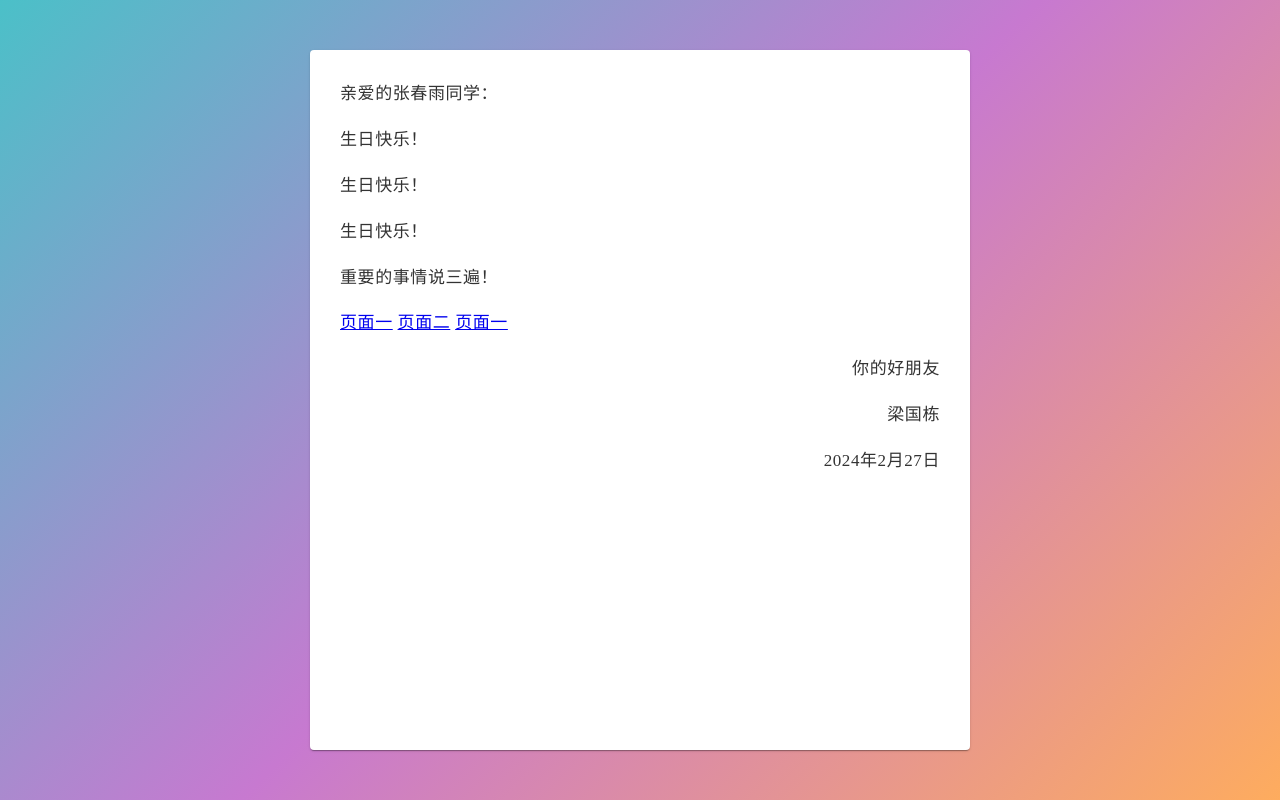
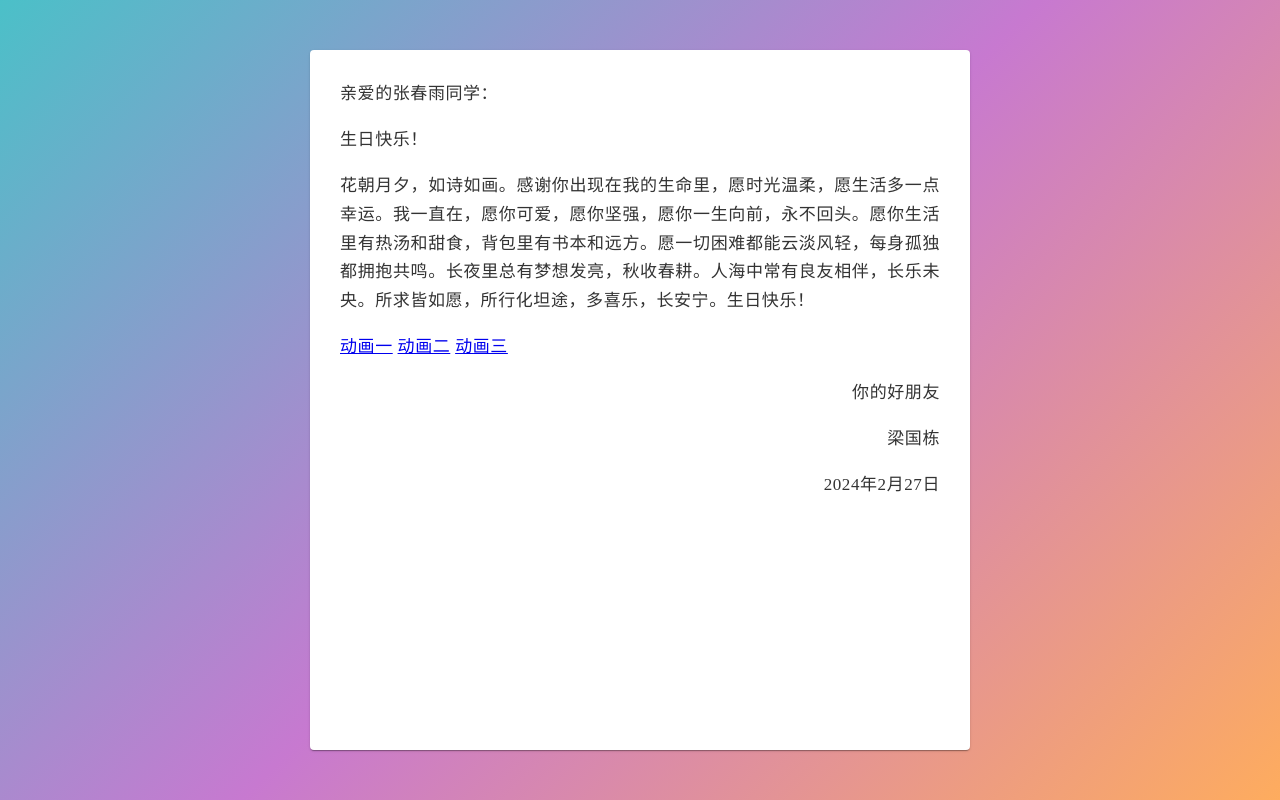
Before and after one commit to hellohehai/chunyu, a plain HTML site: page index.html in a window 1280 px wide. Drawn offline with Linux system fonts and the light colour scheme.

Commit message:
Update index.html

```diff
--- a/index.html
+++ b/index.html
@@ -47,15 +47,14 @@
     <div class="box">
       <div>亲爱的张春雨同学：</div>
       <p>生日快乐！</p>
-      <p>生日快乐！</p>
-      <p>生日快乐！</p>
-      <p>重要的事情说三遍！</p>
+      <p>花朝月夕，如诗如画。感谢你出现在我的生命里，愿时光温柔，愿生活多一点幸运。我一直在，愿你可爱，愿你坚强，愿你一生向前，永不回头。愿你生活里有热汤和甜食，背包里有书本和远方。愿一切困难都能云淡风轻，每身孤独都拥抱共鸣。长夜里总有梦想发亮，秋收春耕。人海中常有良友相伴，长乐未央。所求皆如愿，所行化坦途，多喜乐，长安宁。生日快乐！</p>
+      <p></p>
       <p></p>
 
 
-      <a href="https://hellohehai.github.io/01/">页面一</a>
-      <a href="https://hellohehai.github.io/01/new.html">页面二</a>
-      <a href="https://hellohehai.github.io/02/">页面一</a>
+      <a href="https://hellohehai.github.io/01/">动画一</a>
+      <a href="https://hellohehai.github.io/01/new.html">动画二</a>
+      <a href="https://hellohehai.github.io/02/">动画三</a>
       <p></p>
       <p style="text-align: right">你的好朋友</p>
       <p style="text-align: right">梁国栋</p>
```
